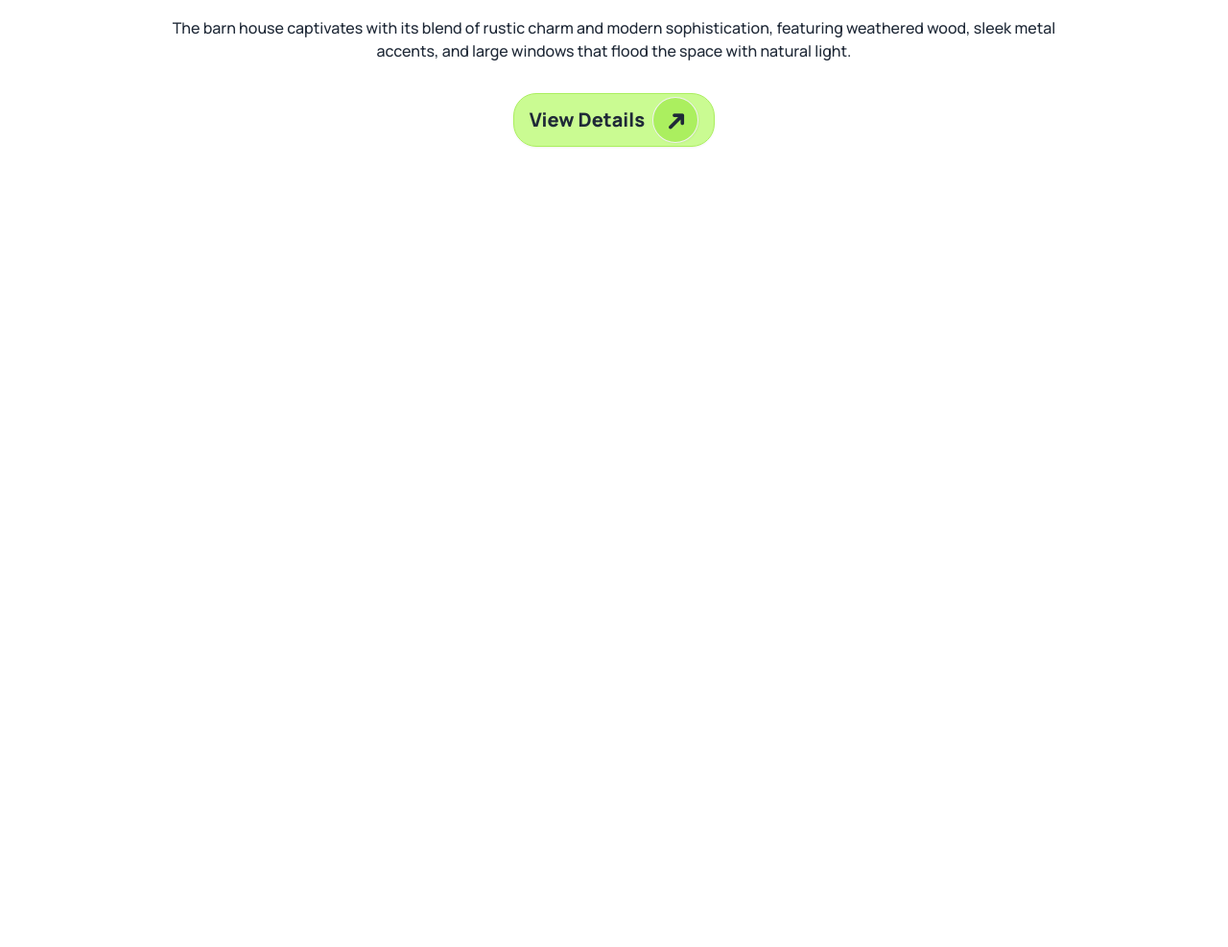
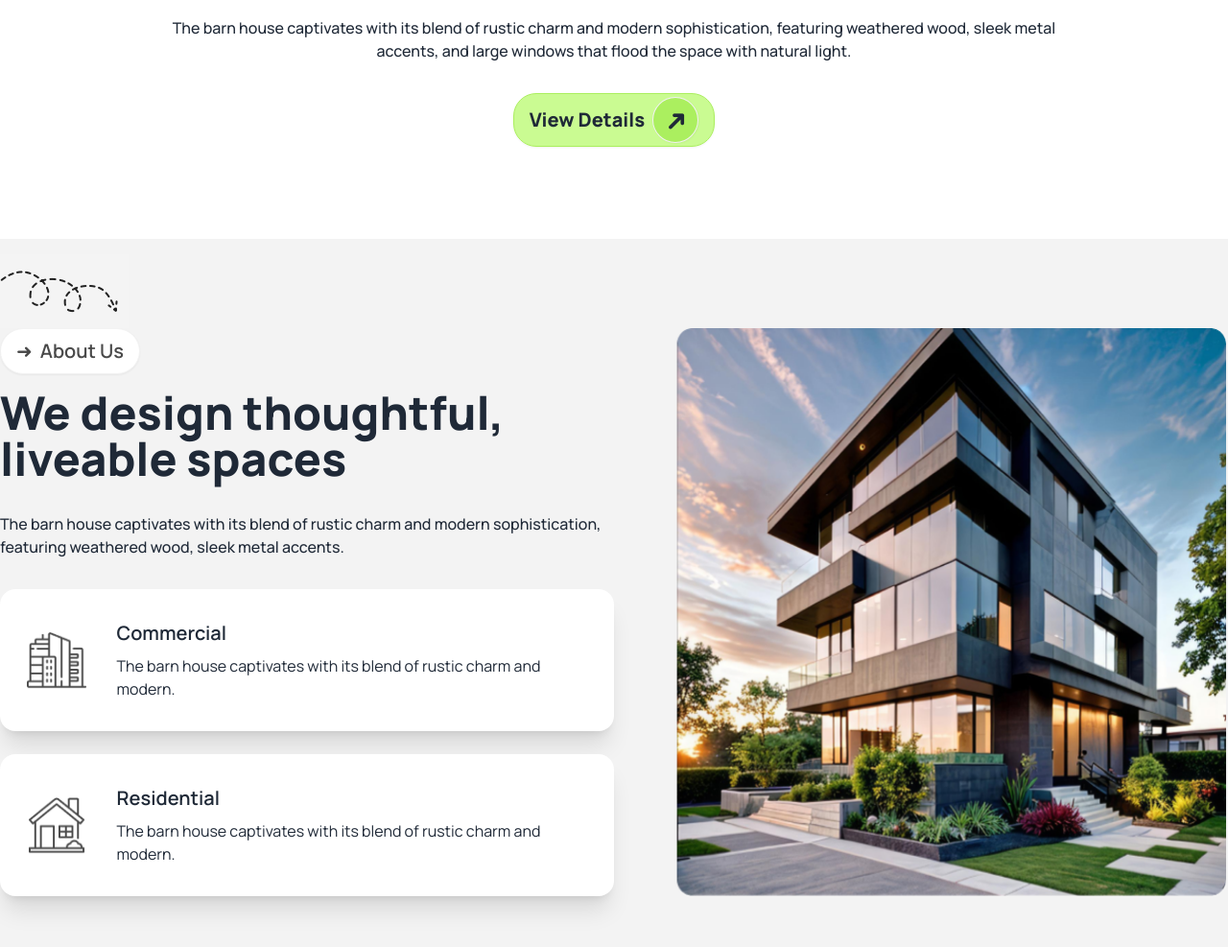
Before and after one commit to MuhammadNazmusSakib/B10-Assignment-03, a plain HTML site: page index.html in a window 1280 px wide. Shown: the part 605-1592 px from the top of the page at 96% size. Before the commit the page ends 854 px from the top, so only its background shows below. Drawn offline with nearby package versions, Linux system fonts and the light colour scheme.

Commit message:
created banner and updated header

```diff
--- a/index.html
+++ b/index.html
@@ -29,8 +29,8 @@
         }
       </script>
 </head>
-<body class="font-manrope">
-    <header class="container mx-auto bg-[#FFFFFF]">
+<body class="font-manrope bg-[#FFFFFF]">
+    <header class="container mx-auto">
         <nav>
           <div class="navbar bg-base-100">
             <div class="navbar-start">
@@ -115,7 +115,7 @@
             <img src="assets/banner.png" alt="">
           </div>
           <div>
-            <h2 class="sm:text-5xl lg:text-7xl font-[800] my-4">A barn house of this design has a striking appearance</h2>
+            <h2 class="sm:text-6xl lg:text-7xl font-[800] my-4">A barn house of this design has a striking appearance</h2>
             <p class="sm:text-sm lg:text-base font-[500] my-8">
               The barn house captivates with its blend of rustic charm and modern sophistication, featuring weathered wood, sleek metal <br> accents, and large windows that flood the space with natural light.
             </p>
@@ -124,7 +124,51 @@
         </div>
 
     </header>
-    <main></main>
+    <main class="bg-[#1e1e1e]/5 py-16">
+      <div class="relative hidden sm:block">
+        <img class="-ml-5 -mt-12" src="assets/Capture.png" alt="">
+      </div>
+      <div class="container mx-auto lg:text-start lg:flex gap-8 sm:flex-flex-col text-center">
+
+        <div class="lg:w-1/2">
+
+          <a class="btn bg-white text-[#494949] text-xl rounded-3xl"><span class="text-[#494949] text-xl font-[100] bg-white">➜</span>About Us</a>
+          <h2 class="text-5xl font-[800] my-4">We design thoughtful, liveable spaces</h2>
+          <p class="sm:text-sm lg:text-base font-[500] my-8">
+            The barn house captivates with its blend of rustic charm and modern sophistication, featuring weathered wood, sleek metal accents.
+          </p>
+          <!-- cards -->
+          <div class="card card-side bg-base-100 shadow-xl pl-7">
+            <figure>
+              <img
+                src="assets/commercial.png"
+                alt="" />
+            </figure>
+            <div class="card-body">
+              <h2 class="card-title">Commercial</h2>
+              <p>The barn house captivates with its blend of rustic charm and modern.</p>
+            </div>
+          </div>
+          <br>
+
+          <div class="card card-side bg-base-100 shadow-xl pl-7">
+            <figure>
+              <img
+                src="assets/residential.png"
+                alt="" />
+            </figure>
+            <div class="card-body">
+              <h2 class="card-title">Residential</h2>
+              <p>The barn house captivates with its blend of rustic charm and modern.</p>
+            </div>
+          </div>
+        </div>
+        <br>
+        <div>
+          <img class="h-full" src="assets/Rectangle.png" alt="">
+        </div>
+      </div>
+    </main>
     <footer></footer>
 </body>
 </html>
```
Also changed, not shown: assets/Capture.png (added).
